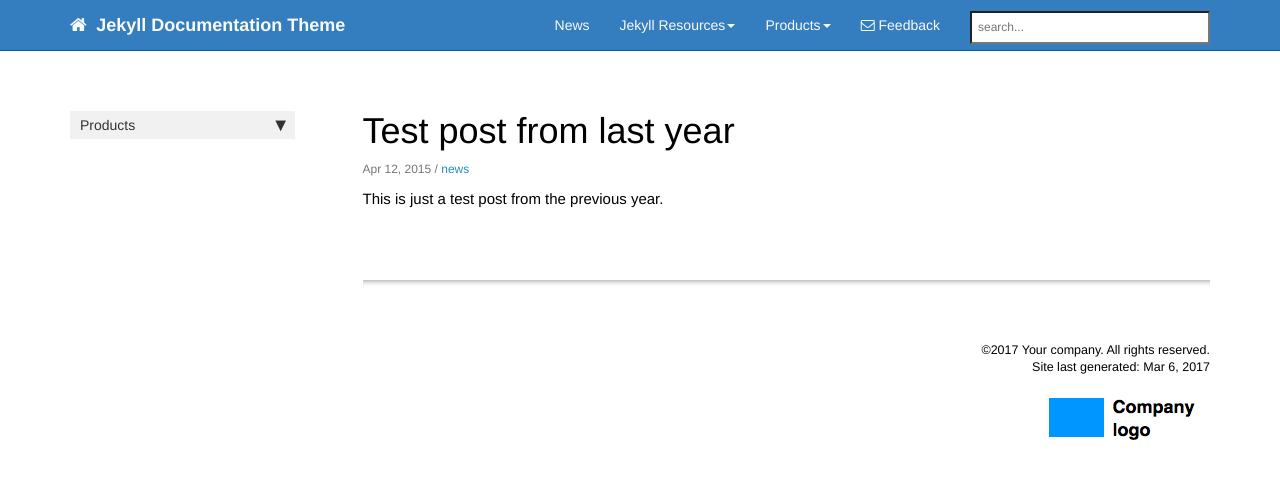
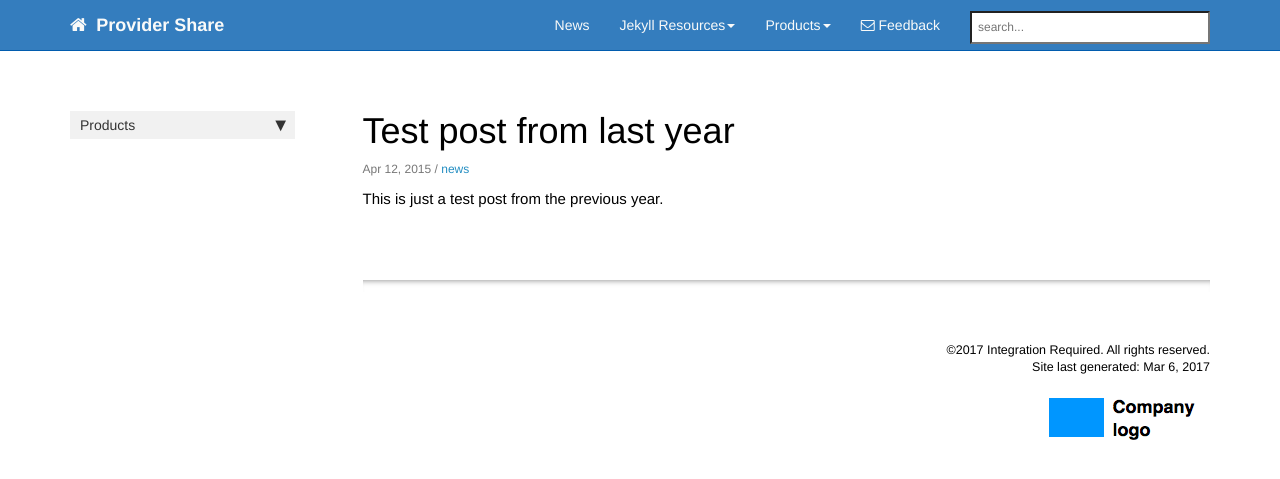
Before and after one commit to karna1995/national_provider_directory, a Jekyll site: the page built from docs/_posts/2015-04-12-test-post-last-year.md, in a window 1280 px wide. Shown: the top 479 px of the page. Built offline with Jekyll 4.4.1, drawn with Linux system fonts in a browser that asks for light colours; nearby versions of some CDN libraries; comment, search, counter and statistics services are not loaded.

Commit message:
here we go

```diff
--- a/docs/_config.yml
+++ b/docs/_config.yml
@@ -3,19 +3,19 @@ repository: tomjohnson1492/documentation-theme-jekyll
 output: web
 # this property is useful for conditional filtering of content that is separate from the PDF.
 
-topnav_title: Jekyll Documentation Theme
+topnav_title: Provider Share
 # this appears on the top navigation bar next to the home button
 
 site_title: Jekyll theme for documentation
 # this appears in the html browser tab for the site title (seen mostly by search engines, not users)
 
-company_name: Your company
+company_name: Integration Required
 # this appears in the footer
 
 github_editme_path: tomjohnson1492/documentation-theme-jekyll/blob/gh-pages/
 # if you're using Github, provide the basepath to the branch you've created for reviews, following the sample here. if not, leave this value blank.
 
-disqus_shortname: idrbwjekyll
+disqus_shortname: ronsween
 # if you're using disqus for comments, add the shortname here. if not, leave this value blank.
 
 host: 127.0.0.1
@@ -29,7 +29,7 @@ exclude:
   - .gitignore
 # these are the files and directories that jekyll will exclude from the build
 
-feedback_subject_line: Jekyll documentation theme
+feedback_subject_line: Provider Share
 
 feedback_email: tomjohnson1492@gmail.com
 # used as a contact email for the Feedback link in the top navigation bar
```
